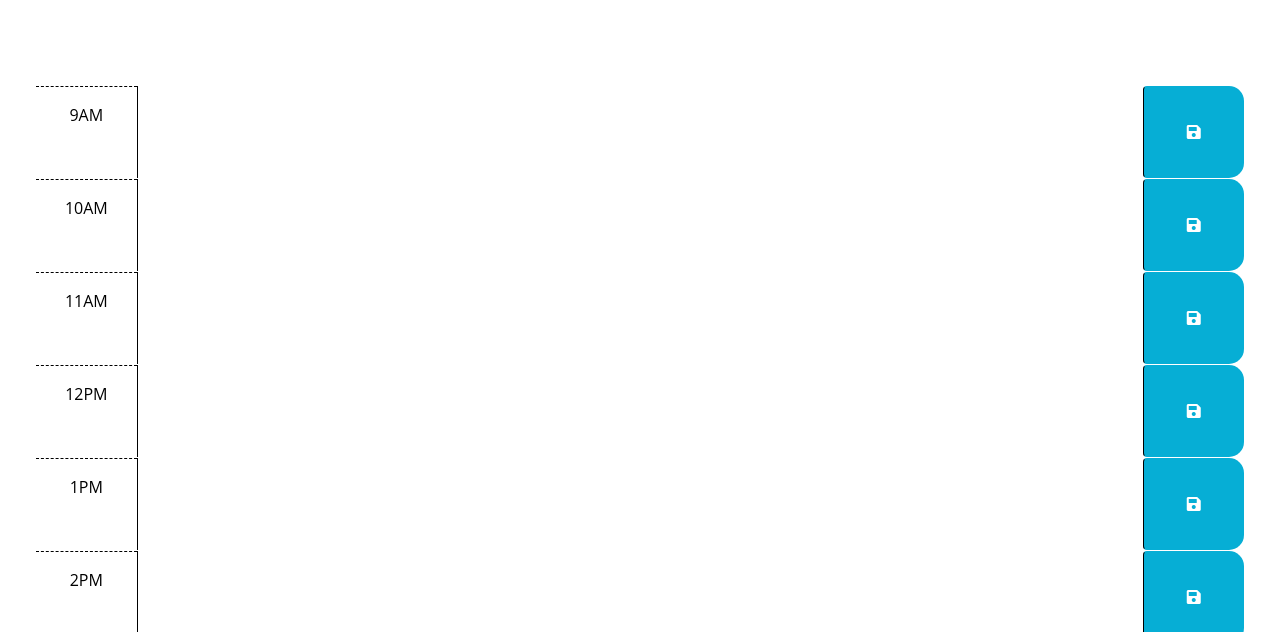
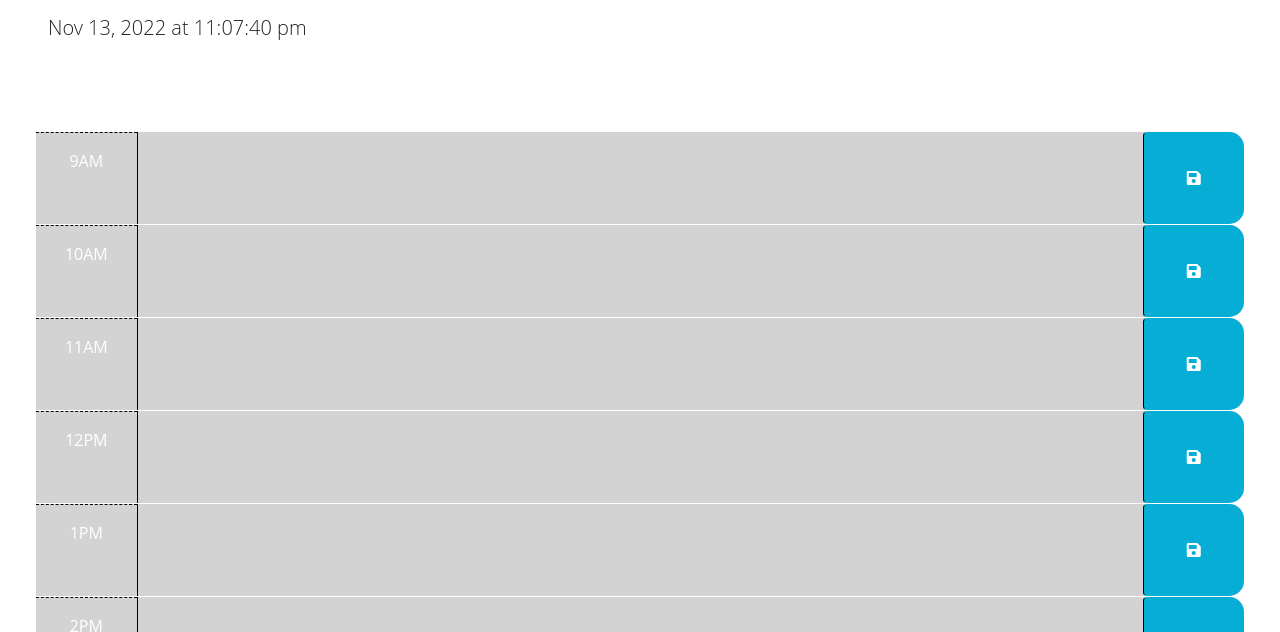
Before and after one commit to Jvanduyn/daily-planner, a plain HTML site: page index.html in a window 1280 px wide. Shown: the part 166-798 px from the top of the page. Drawn offline with nearby package versions, Linux system fonts and the light colour scheme; files that its build step writes are made by us from their sources.

Commit message:
script and css were not linked after updating folders, now fixed

```diff
--- a/index.html
+++ b/index.html
@@ -10,7 +10,7 @@
   <link rel="stylesheet" href="https://use.fontawesome.com/releases/v5.8.1/css/all.css"
     integrity="sha384-50oBUHEmvpQ+1lW4y57PTFmhCaXp0ML5d60M1M7uH2+nqUivzIebhndOJK28anvf" crossorigin="anonymous" />
   <link href="https://fonts.googleapis.com/css2?family=Fira+Sans:wght@400;700&display=swap" rel="stylesheet" />
-  <link rel="stylesheet" href="style.css" />
+  <link rel="stylesheet" href="Develop/style.css" />
   <title>Work Day Scheduler</title>
 </head>
 
@@ -113,7 +113,7 @@
   <script src="https://cdn.jsdelivr.net/npm/dayjs@1.11.3/dayjs.min.js"
     integrity="sha256-iu/zLUB+QgISXBLCW/mcDi/rnf4m4uEDO0wauy76x7U=" crossorigin="anonymous"></script>
 
-  <script src="script.js"></script>
+  <script src="develop/script.js"></script>
 </body>
 
 </html>
```
